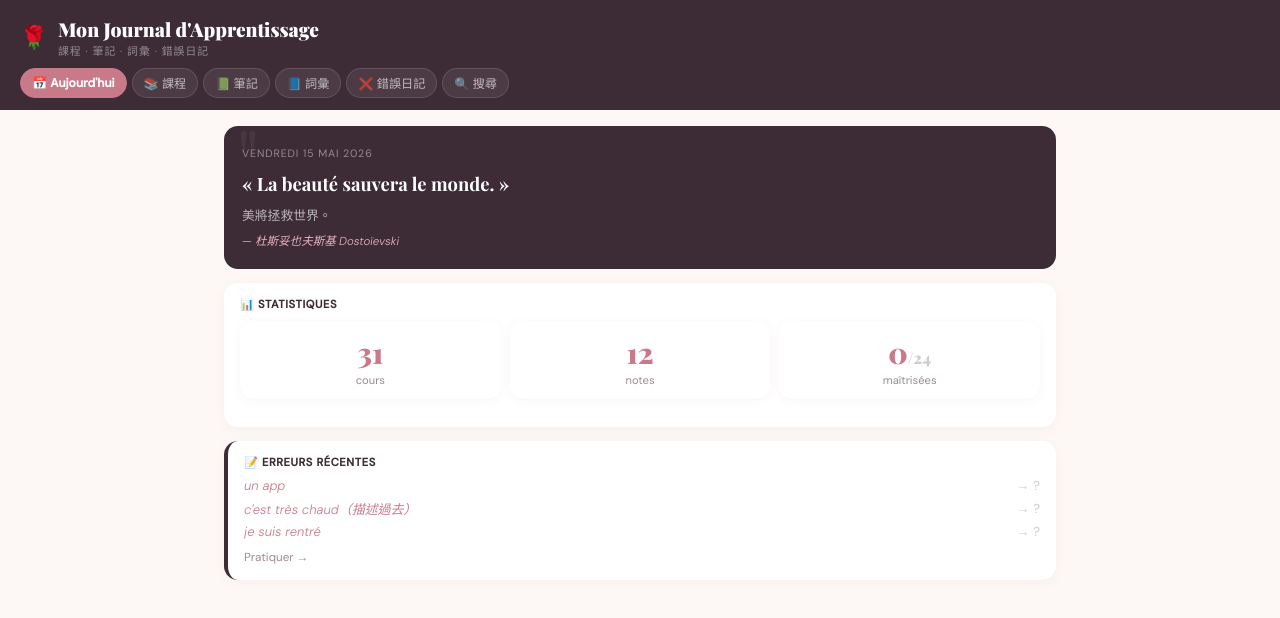
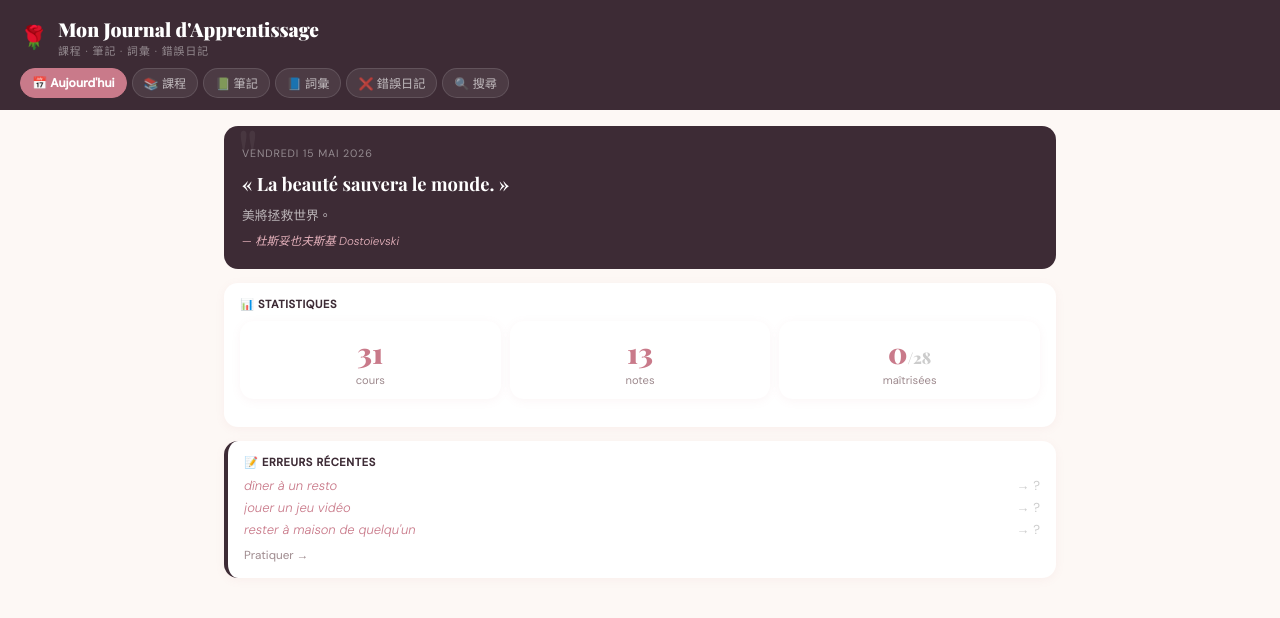
Before and after one commit to thisiskatec/french-journal, a React (Vite) app: page / in a window 1280 px wide. Shown: the top 618 px of the page. Built offline with nearby package versions, Linux system fonts and the light colour scheme.

Commit message:
Add files via upload

```diff
--- a/src/App.jsx
+++ b/src/App.jsx
@@ -1291,7 +1291,8 @@ const CHAPTERS = [
 ];
 
 const GRAMMAR=[
-  {id:"g012",date:"05/26",type:"grammar",title:"ne...jamais / ne...pas encore",tags:["否定","副詞","時態"],rules:["ne...jamais = 從不（never）","ne...pas encore = 還沒（not yet）","PC：ne + avoir/être + jamais/pas encore + PP","⚠️ jamais 不需要 pas：Je n'ai JAMAIS（不說 pas jamais）"],myExamples:["Je ne fais jamais de camping.","Je n'ai pas encore visité Paris.","Elle n'est pas encore arrivée."],mySentences:[]},
+  {id:"g013",date:"05/28",type:"grammar",title:"所有格形容詞 mon/ma/mes...",tags:["所有格","冠詞","名詞"],rules:["mon/ton/son + 陽性單數名詞","ma/ta/sa + 陰性單數名詞","mes/tes/ses + 複數名詞","⚠️ 陰性但母音開頭 → 用 mon/ton/son：mon amie ✓","notre/votre/leur + 單數，nos/vos/leurs + 複數"],table:{headers:["","陽性單數","陰性單數","複數"],rows:[["我的","mon","ma (mon+母音)","mes"],["你的","ton","ta (ton+母音)","tes"],["他/她的","son","sa (son+母音)","ses"],["我們的","notre","notre","nos"],["你們的","votre","votre","vos"],["他們的","leur","leur","leurs"]]},myExamples:["mon ami / mon amie（母音前用 mon）","ma famille / mes parents","son chat / sa voiture / ses livres"],mySentences:[]},
+    {id:"g012",date:"05/26",type:"grammar",title:"ne...jamais / ne...pas encore",tags:["否定","副詞","時態"],rules:["ne...jamais = 從不（never）","ne...pas encore = 還沒（not yet）","PC：ne + avoir/être + jamais/pas encore + PP","⚠️ jamais 不需要 pas：Je n'ai JAMAIS（不說 pas jamais）"],myExamples:["Je ne fais jamais de camping.","Je n'ai pas encore visité Paris.","Elle n'est pas encore arrivée."],mySentences:[]},
     {id:"g011",date:"05/22",type:"grammar",title:"si + 現在式（條件句）",tags:["條件句","si","時態"],rules:["si 子句永遠用現在式，不用未來式！","Si + présent → 主句用近未來式或未來式","⚠️ Si je vais voyager ✗ → Si je voyage ✓"],myExamples:["Si je voyage, je vais prendre une chambre d'hôtel.","Si il fait beau, on va sortir."],mySentences:[]},
   {id:"g010",date:"05/22",type:"grammar",title:"動詞 + 介係詞（participer à / discuter de）",tags:["介係詞","動詞搭配"],rules:["participer à + 名詞","discuter de + 名詞","parler de + 名詞","penser à + 名詞","⚠️ 這些動詞後面不能直接接名詞！"],myExamples:["J'ai participé à un club de lecture.","On a discuté de nos opinions sur le livre."],mySentences:[]},
   {id:"g009",date:"05/19",type:"grammar",title:"指示形容詞 ce/cet/cette/ces",tags:["指示形容詞","冠詞"],rules:["ce + 陽性：ce livre","cet + 陽性（母音前）：cet opéra","cette + 陰性：cette bouteille","ces + 複數：ces amis"],table:{headers:["","陽性","陽性（母音前）","陰性","複數"],rows:[["","ce","cet","cette","ces"]]},myExamples:["Ce portable est à moi.","Cette bouteille est chère.","Cet opéra est très célèbre."],mySentences:[]},
@@ -1306,7 +1307,9 @@ const GRAMMAR=[
 ];
 
 const VOCAB=[
-  {id:"v010",date:"05/27",type:"vocab",title:"運動與身體",tags:["運動","身體","日常"],items:[{fr:"avoir des courbatures",zh:"肌肉痠痛",ex:"J'ai des courbatures partout après le gym !"},{fr:"les cuisses",zh:"大腿",ex:"J'ai des courbatures dans les cuisses."},{fr:"les fessiers",zh:"臀部/屁股",ex:"Mes fessiers sont douloureux."},{fr:"se concentrer",zh:"專注",ex:"J'ai besoin de me concentrer."},{fr:"être distraite",zh:"分心（女）",ex:"Quand je suis avec des amis, je suis distraite."},{fr:"se détendre",zh:"放鬆",ex:"Mon corps s'est détendu après le Pilates."},{fr:"être en forme",zh:"精神好/狀態好",ex:"Je voudrais être en forme."},{fr:"avoir de l'énergie",zh:"有精神/有活力",ex:"J'ai besoin d'avoir de l'énergie."},{fr:"avoir la pêche",zh:"精力充沛（口語）",ex:"Aujourd'hui j'ai la pêche !"},{fr:"la silhouette",zh:"身材線條",ex:"Je voudrais avoir une meilleure silhouette."},{fr:"c'est pour ça que",zh:"這就是為什麼",ex:"C'est pour ça que je vais au gym !"},{fr:"trois fois par mois",zh:"每個月三次",ex:"Je fais du Pilates trois fois par mois."}]},
+  {id:"v012",date:"05/31",type:"vocab",title:"電影與娛樂",tags:["電影","文化","表達"],items:[{fr:"passionnant(e)",zh:"精彩的/引人入勝的",ex:"C'est un film très passionnant !"},{fr:"palpitant(e)",zh:"扣人心弦的",ex:"Un film palpitant !"},{fr:"captivant(e)",zh:"引人入勝的",ex:"Ce livre est très captivant."},{fr:"plein de rebondissements",zh:"充滿轉折",ex:"C'est un film plein de rebondissements."},{fr:"plusieurs fois",zh:"好幾次",ex:"J'ai vu ce film plusieurs fois."},{fr:"qui s'appelle",zh:"叫做（介紹片名）",ex:"C'est un film qui s'appelle Cold War."},{fr:"je l'adore toujours",zh:"我還是很愛它",ex:"Je l'adore toujours après plusieurs visionnages."}]},
+  {id:"v011",date:"05/28",type:"vocab",title:"電玩與休閒",tags:["休閒","日常"],items:[{fr:"jouer à un jeu vidéo",zh:"打電動",ex:"On va jouer à un jeu vidéo ce soir."},{fr:"une console de jeux",zh:"遊戲主機",ex:"J'ai une nouvelle console de jeux."},{fr:"un joueur / une joueuse",zh:"玩家",ex:"Je suis une bonne joueuse !"},{fr:"gagner / perdre",zh:"贏/輸",ex:"J'ai gagné ! Tu as perdu !"},{fr:"un niveau",zh:"關卡/等級",ex:"Je suis au niveau 50."},{fr:"relaxant(e)",zh:"放鬆的",ex:"Animal Crossing est très relaxant."},{fr:"à son rythme",zh:"按自己的節奏",ex:"On peut jouer à son rythme."}]},
+    {id:"v010",date:"05/27",type:"vocab",title:"運動與身體",tags:["運動","身體","日常"],items:[{fr:"avoir des courbatures",zh:"肌肉痠痛",ex:"J'ai des courbatures partout après le gym !"},{fr:"les cuisses",zh:"大腿",ex:"J'ai des courbatures dans les cuisses."},{fr:"les fessiers",zh:"臀部/屁股",ex:"Mes fessiers sont douloureux."},{fr:"se concentrer",zh:"專注",ex:"J'ai besoin de me concentrer."},{fr:"être distraite",zh:"分心（女）",ex:"Quand je suis avec des amis, je suis distraite."},{fr:"se détendre",zh:"放鬆",ex:"Mon corps s'est détendu après le Pilates."},{fr:"être en forme",zh:"精神好/狀態好",ex:"Je voudrais être en forme."},{fr:"avoir de l'énergie",zh:"有精神/有活力",ex:"J'ai besoin d'avoir de l'énergie."},{fr:"avoir la pêche",zh:"精力充沛（口語）",ex:"Aujourd'hui j'ai la pêche !"},{fr:"la silhouette",zh:"身材線條",ex:"Je voudrais avoir une meilleure silhouette."},{fr:"c'est pour ça que",zh:"這就是為什麼",ex:"C'est pour ça que je vais au gym !"},{fr:"trois fois par mois",zh:"每個月三次",ex:"Je fais du Pilates trois fois par mois."}]},
   {id:"v009",date:"05/26",type:"vocab",title:"交通・機場詞彙",tags:["旅遊","交通","實用"],items:[{fr:"composter",zh:"打票（紙本）",ex:"N'oubliez pas de composter votre billet !"},{fr:"valider",meaning:"感應/驗票",zh:"感應驗票（電子）",ex:"Validez votre carte !"},{fr:"embarquer",zh:"登機/登船",ex:"Nous allons embarquer dans 10 minutes."},{fr:"enregistrer les bagages",zh:"托運行李",ex:"J'ai enregistré mes bagages."},{fr:"la carte d'embarquement",zh:"登機證",ex:"Votre carte d'embarquement !"},{fr:"passer à la douane",zh:"過海關",ex:"Un douanier examine vos documents."},{fr:"le décalage horaire",zh:"時差",ex:"Il y a 7h de décalage horaire."},{fr:"un voyage d'affaires",zh:"商務旅行",ex:"Il fait souvent des voyages d'affaires."},{fr:"ne...jamais",zh:"從不",ex:"Je ne fais jamais de camping."},{fr:"ne...pas encore",zh:"還沒",ex:"Je n'ai pas encore visité Paris."}]},
     {id:"v008",date:"05/22",type:"vocab",title:"讀書與文學",tags:["文學","文化"],items:[{fr:"un club de lecture",zh:"讀書會",ex:"Je participe à un club de lecture."},{fr:"un roman",zh:"小說",ex:"C'est facile à lire parce que c'est un roman."},{fr:"la littérature",zh:"文學",ex:"J'adore la littérature française."},{fr:"discuter de",zh:"討論",ex:"On a discuté de nos opinions."},{fr:"à l'époque",zh:"當時/那個年代",ex:"Ce n'était pas possible à l'époque."},{fr:"avoir de la chance",zh:"很幸運",ex:"Il a beaucoup de chance."}]},
   {id:"v007",date:"05/20",type:"vocab",title:"旅遊詞彙",tags:["旅遊","實用"],items:[{fr:"une valise",zh:"行李箱",ex:"Je fais ma valise pour le voyage."},{fr:"un passeport",zh:"護照",ex:"N'oublie pas ton passeport !"},{fr:"un billet",zh:"票（火車/飛機）",ex:"J'ai réservé un billet d'avion."},{fr:"réserver",zh:"預訂",ex:"J'ai réservé une chambre d'hôtel."},{fr:"une chambre d'hôtes",zh:"民宿",ex:"C'est plus authentique."},{fr:"faire sa valise",zh:"打包行李",ex:"Je dois faire ma valise ce soir."},{fr:"découvrir",zh:"探索/發現",ex:"Je voudrais découvrir d'autres villes."}]},
@@ -1319,7 +1322,11 @@ const VOCAB=[
 ];
 
 const ERRORS_INIT=[
-  {id:"e027",date:"05/27",category:"陰陽性",wrong:"un app",correct:"une app",reason:"app 是陰性（application → une application）",myNote:"une app / une application",attempts:0,mastered:false},
+  {id:"e032",date:"05/31",category:"介係詞",wrong:"dîner à un resto",correct:"dîner dans un resto",reason:"餐廳用 dans，à 接城市或特定地點名稱",myNote:"dans un restaurant / au restaurant",attempts:0,mastered:false},
+  {id:"e031",date:"05/28",category:"介係詞",wrong:"jouer un jeu vidéo",correct:"jouer à un jeu vidéo",reason:"jouer + à（固定搭配，運動/遊戲都用 à）",myNote:"jouer À un jeu / jouer AU tennis",attempts:0,mastered:false},
+  {id:"e030",date:"05/28",category:"介係詞",wrong:"rester à maison de quelqu'un",correct:"rester chez quelqu'un",reason:"在某人家裡用 chez + 人，不用 à maison de",myNote:"chez moi / chez toi / chez quelqu'un",attempts:0,mastered:false},
+  {id:"e029",date:"05/28",category:"詞彙",wrong:"le loué",correct:"le loyer",reason:"louer = 動詞（租），le loyer = 名詞（房租）",myNote:"le loyer est cher = 房租很貴",attempts:0,mastered:false},
+    {id:"e027",date:"05/27",category:"陰陽性",wrong:"un app",correct:"une app",reason:"app 是陰性（application → une application）",myNote:"une app / une application",attempts:0,mastered:false},
   {id:"e026",date:"05/27",category:"時態",wrong:"c'est très chaud（描述過去）",correct:"c'était très chaud",reason:"描述過去的狀態用 imparfait：c'était",myNote:"c'est = 現在 / c'était = 過去狀態",attempts:0,mastered:false},
   {id:"e025",date:"05/27",category:"反身動詞",wrong:"je suis rentré",correct:"je suis rentrée",reason:"rentrer 用 être，女性 PP 要加 e",myNote:"être + PP 配合性別！",attempts:0,mastered:false},
   {id:"e024",date:"05/27",category:"介係詞",wrong:"à 3 fois un mois",correct:"trois fois par mois",reason:"「每個月幾次」用 par，不用 à",myNote:"par semaine / par mois / par an",attempts:0,mastered:false},
```
